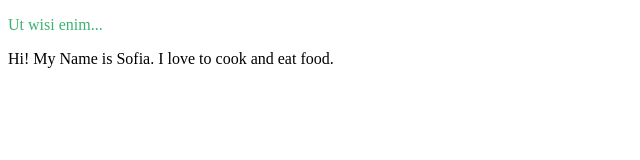
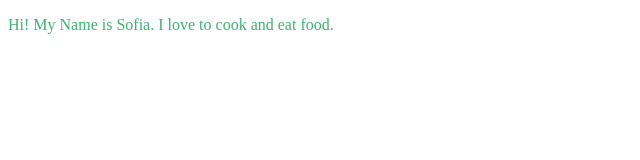
Before and after one commit to sofiagaston/myfirstpage, a plain HTML site: page index.html in a window 1280 px wide. Shown: the whole page, without its empty margins (0-640 px from the left). Drawn offline with Linux system fonts and the light colour scheme.

Commit message:
Update index.html

```diff
--- a/index.html
+++ b/index.html
@@ -1,7 +1,6 @@
 <!DOCTYPE html>
 <html>
   <body>
-    <p style="color:MediumSeaGreen;">Ut wisi enim...</p>
-    Hi! My Name is Sofia. I love to cook and eat food.
+    <p style="color:MediumSeaGreen;"> Hi! My Name is Sofia. I love to cook and eat food.</p>
   </body>
 </html>
```
